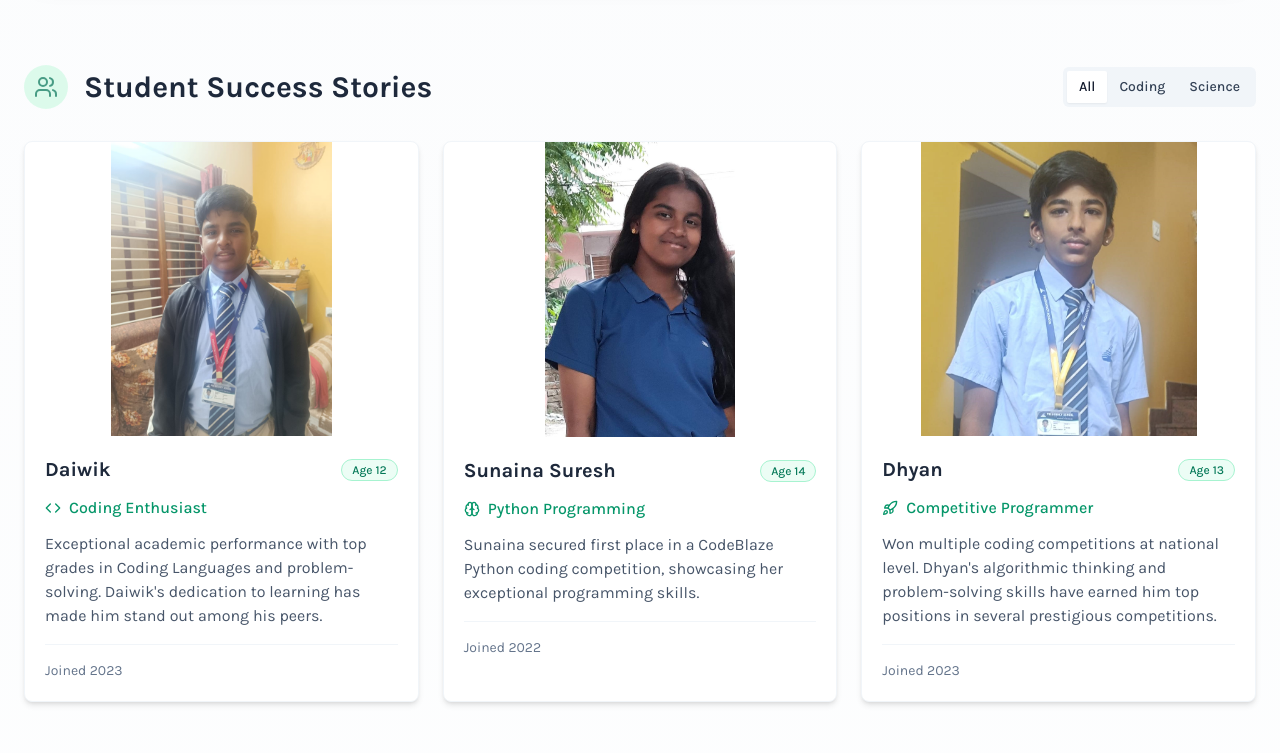
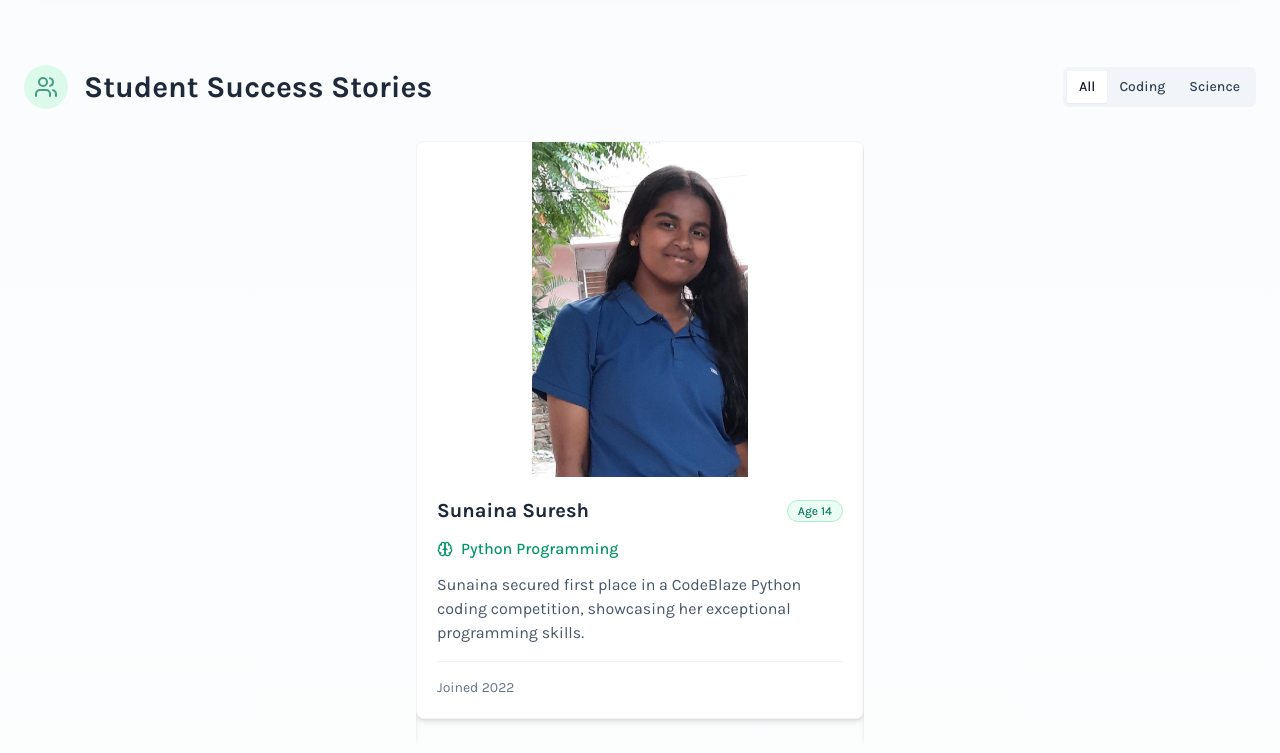
Before and after one commit to kidzian/kidzian, a React (Vite) app in the folder frontend/: page /success-stories in a window 1280 px wide. Shown: the part 2000-2753 px from the top of the page. Built offline with nearby package versions, Linux system fonts and the light colour scheme.

Commit message:
success-stories

```diff
--- a/frontend/src/pages/Success-Stories.jsx
+++ b/frontend/src/pages/Success-Stories.jsx
@@ -300,6 +300,8 @@
 // export default SuccessStories;
 "use client"
 
+"use client"
+
 import { useState, useRef, useEffect } from "react"
 
 import manaswin from "../assets/ManaswinL .jpg"
@@ -320,7 +322,6 @@ import {
   Brain,
   Rocket,
   Heart,
-  BookOpen,
   ArrowRight,
   Users,
   Sparkles,
@@ -333,7 +334,9 @@ const SuccessStories = () => {
   const [activeTab, setActiveTab] = useState("all")
   const [showAllStories, setShowAllStories] = useState(false)
   const [currentSlide, setCurrentSlide] = useState(0)
+  const [topCurrentSlide, setTopCurrentSlide] = useState(0)
   const carouselRef = useRef(null)
+  const topCarouselRef = useRef(null)
 
   // Animation classes
   const fadeIn = "animate-[fadeIn_1s_ease-in-out]"
@@ -409,7 +412,18 @@ const SuccessStories = () => {
   // Remaining students for carousel
   const remainingStudents = filteredStudents.slice(3)
 
-  // Handle carousel navigation
+  // Handle carousel navigation for top students
+  const nextTopSlide = () => {
+    if (topStudents.length <= 1) return
+    setTopCurrentSlide((prev) => (prev === topStudents.length - 1 ? 0 : prev + 1))
+  }
+
+  const prevTopSlide = () => {
+    if (topStudents.length <= 1) return
+    setTopCurrentSlide((prev) => (prev === 0 ? topStudents.length - 1 : prev - 1))
+  }
+
+  // Handle carousel navigation for remaining students
   const nextSlide = () => {
     if (remainingStudents.length <= 2) return
     setCurrentSlide((prev) => (prev === remainingStudents.length - 2 ? 0 : prev + 1))
@@ -420,7 +434,17 @@ const SuccessStories = () => {
     setCurrentSlide((prev) => (prev === 0 ? remainingStudents.length - 2 : prev - 1))
   }
 
-  // Auto-advance carousel
+  // Auto-advance carousel for top students
+  useEffect(() => {
+    const interval = setInterval(() => {
+      if (topStudents.length > 1) {
+        nextTopSlide()
+      }
+    }, 5000)
+    return () => clearInterval(interval)
+  }, [topStudents.length])
+
+  // Auto-advance carousel for remaining students
   useEffect(() => {
     const interval = setInterval(() => {
       if (remainingStudents.length > 2) {
@@ -473,7 +497,7 @@ const SuccessStories = () => {
 
   return (
     <div className="min-h-screen bg-gradient-to-b from-slate-50 to-white">
-      {/* Hero Section */}
+      {/* Hero Section with Backdrop */}
       <section className="relative overflow-hidden pt-20 pb-16 md:pt-32 md:pb-24">
         <div className="absolute inset-0 -z-10 bg-[radial-gradient(45%_40%_at_50%_60%,rgba(20,132,121,0.12),transparent)]" />
         <div className="container mx-auto px-4 md:px-6">
@@ -484,11 +508,15 @@ const SuccessStories = () => {
               <Sparkles className="mr-1 h-3.5 w-3.5" />
               <span>Inspiring the next generation</span>
             </div>
-            <h1
-              className={`text-4xl font-bold tracking-tighter sm:text-5xl md:text-6xl bg-clip-text text-transparent bg-gradient-to-r from-emerald-700 via-teal-600 to-emerald-600 ${slideUp}`}
-            >
-              Success Stories
-            </h1>
+            {/* Title with backdrop */}
+            <div className="relative">
+              <div className="absolute inset-0 -z-10 blur-xl bg-gradient-to-r from-emerald-300/30 via-teal-300/30 to-emerald-300/30 rounded-full transform scale-150"></div>
+              <h1
+                className={`text-4xl font-bold tracking-tighter sm:text-5xl md:text-6xl bg-clip-text text-transparent bg-gradient-to-r from-emerald-700 via-teal-600 to-emerald-600 ${slideUp} relative z-10`}
+              >
+                Success Stories
+              </h1>
+            </div>
             <p className={`max-w-[700px] text-slate-600 md:text-xl/relaxed ${slideUp}`}>
               Celebrating the extraordinary achievements of our students who are shaping the future through technology
               and innovation.
@@ -612,7 +640,7 @@ const SuccessStories = () => {
                     href="https://play.google.com/store/apps/developer?id=Kidzians"
                     className="inline-flex items-center justify-center gap-2 bg-transparent border-2 border-white text-white px-6 py-3 rounded-lg hover:bg-white/10 transition-colors font-medium group"
                   >
-                   <Download/> Dowanload App
+                    <Download /> Dowanload App
                   </a>
                 </div>
               </div>
@@ -677,9 +705,60 @@ const SuccessStories = () => {
             </div>
           </div>
 
-          {/* Top 3 Students */}
-          <div className="grid grid-cols-1 md:grid-cols-2 lg:grid-cols-3 gap-6 mb-12">
-            {topStudents.map((student, index) => renderStudentCard(student, index))}
+          {/* Top Students Single Card Carousel */}
+          <div className="relative mb-12">
+            <div className="max-w-md mx-auto">
+              {/* Single card container with fixed width to maintain card size */}
+              <div className="overflow-hidden">
+                <div
+                  ref={topCarouselRef}
+                  className="transition-transform duration-500 ease-out"
+                  style={{ transform: `translateX(-${topCurrentSlide * 100}%)` }}
+                >
+                  <div className="flex">
+                    {topStudents.map((student, index) => (
+                      <div key={student.name} className="w-full flex-shrink-0">
+                        {renderStudentCard(student, index)}
+                      </div>
+                    ))}
+                  </div>
+                </div>
+              </div>
+
+              {/* Navigation arrows */}
+              {topStudents.length > 1 && (
+                <div className="flex justify-between items-center mt-4">
+                  <button
+                    onClick={prevTopSlide}
+                    className="p-2 rounded-full bg-emerald-100 text-emerald-700 hover:bg-emerald-200 transition-colors"
+                    aria-label="Previous slide"
+                  >
+                    <ChevronLeft size={24} />
+                  </button>
+
+                  <div className="flex gap-2 items-center">
+                    {topStudents.map((_, index) => (
+                      <button
+                        key={index}
+                        onClick={() => setTopCurrentSlide(index)}
+                        className={`w-3 h-3 rounded-full transition-colors ${
+                          topCurrentSlide === index ? "bg-emerald-600" : "bg-emerald-200"
+                        }`}
+                        aria-label={`Go to slide ${index + 1}`}
+                      />
+                    ))}
+                  </div>
+
+                  <button
+                    onClick={nextTopSlide}
+                    className="p-2 rounded-full bg-emerald-100 text-emerald-700 hover:bg-emerald-200 transition-colors"
+                    aria-label="Next slide"
+                  >
+                    <ChevronRight size={24} />
+                  </button>
+                </div>
+              )}
+            </div>
           </div>
 
           {/* Carousel for Remaining Students */}
```
